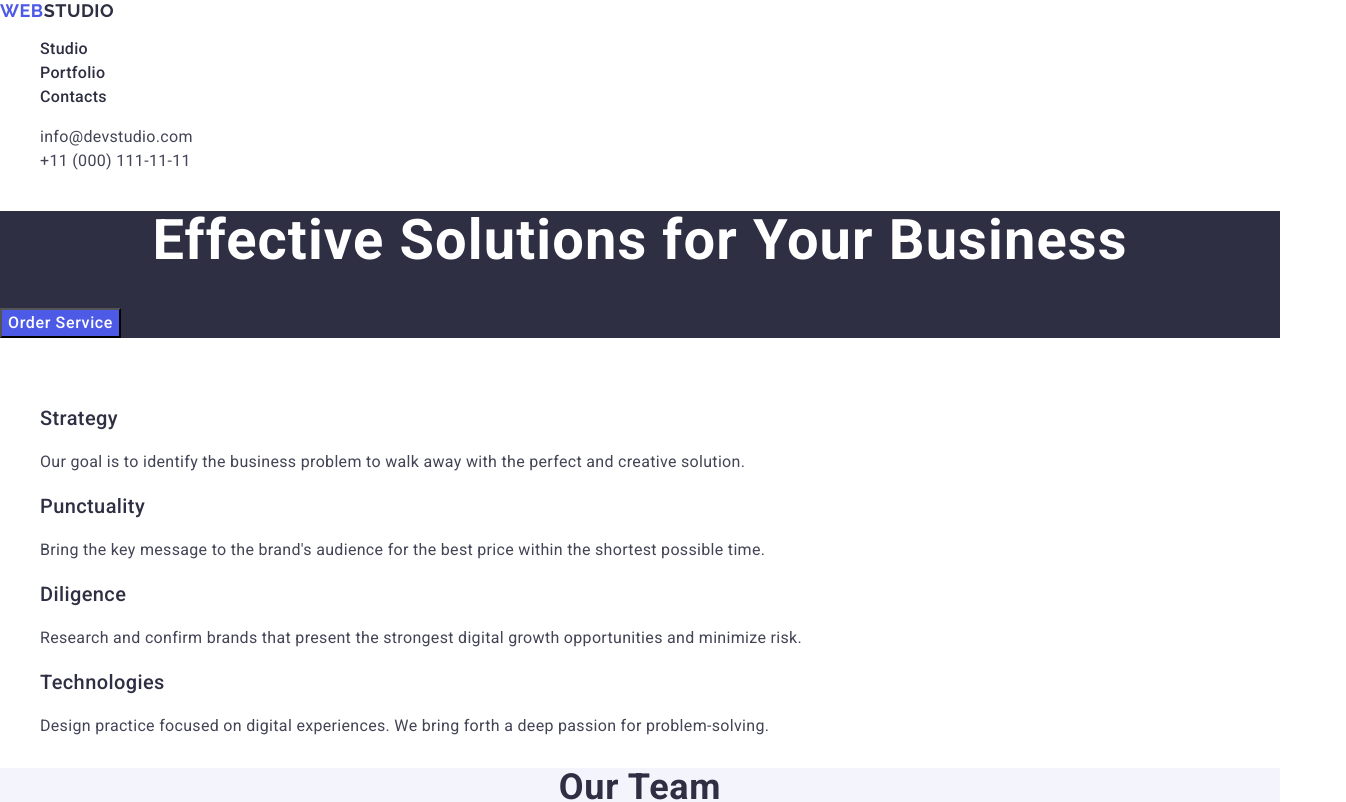
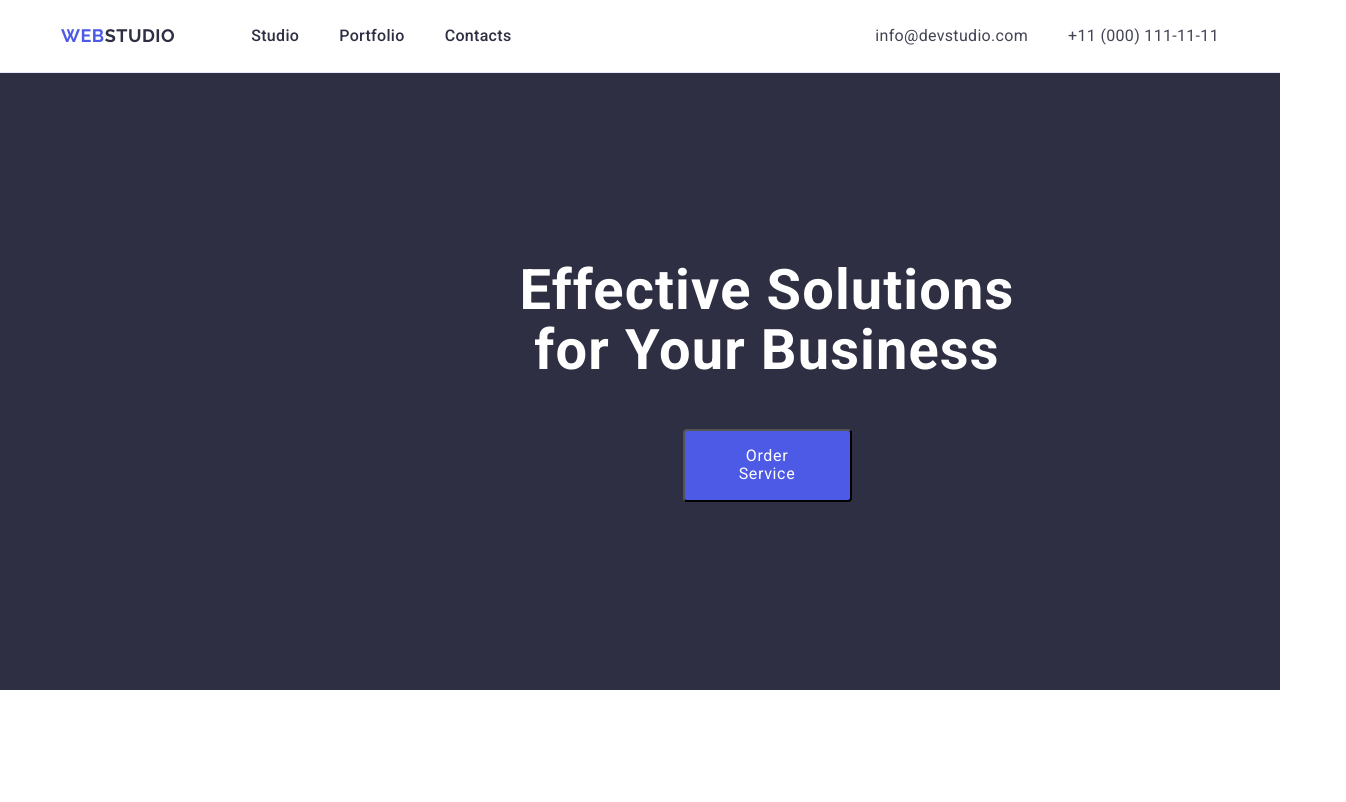
Before and after one commit to TatianaDan80/goit-markup-hw-03, a plain HTML site: page index.html in a window 1280 px wide. Shown: the top 802 px of the page, 1346 px wide, since content can reach past the window. Drawn offline with nearby package versions, Linux system fonts and the light colour scheme.

Commit message:
btn/port-ttl

```diff
--- a/css/styles.css
+++ b/css/styles.css
@@ -4,6 +4,16 @@ body {
   background-color: #fff;
 }
 
+p,
+h1,
+h2,
+h3,
+h4,
+h5,
+h6 {
+  margin-top: 0;
+  margin-bottom: 0;
+}
 a {
   text-decoration: none;
 }
@@ -11,6 +21,30 @@ a {
 ul,
 ol {
   list-style: none;
+  margin-top: 0;
+  margin-bottom: 0;
+  margin-left: 0;
+  padding: 0;
+  margin: 0;
+}
+.container {
+  width: 1158px;
+  padding-left: 0 15px;
+  margin: 0 auto;
+}
+
+.header {
+  border-bottom: 1px solid #e7e9fc;
+}
+
+.header-container {
+  display: flex;
+  align-items: center;
+}
+
+.navigation {
+  display: flex;
+  align-items: center;
 }
 
 .logo {
@@ -21,10 +55,16 @@ ol {
   letter-spacing: 0.03em;
   text-transform: uppercase;
   color: #4d5ae5;
+  margin-right: 76px;
 }
 
 .logo-part {
   color: #2e2f42;
+}
+
+.nav-list {
+  display: flex;
+  gap: 40px;
 }
 
 .nav-link {
@@ -34,6 +74,8 @@ ol {
   line-height: 150%;
   letter-spacing: 0.02em;
   color: #2e2f42;
+  padding: 24px 0;
+  display: block;
 }
 
 .nav-link:hover,
@@ -43,6 +85,12 @@ ol {
 
 .address {
   font-style: normal;
+  margin-left: auto;
+}
+
+.adres-list {
+  display: flex;
+  gap: 40px;
 }
 
 .adress-link {
@@ -57,10 +105,14 @@ ol {
   color: #404bbf;
 }
 
+.img {
+  display: ;
+}
 /*-----hero------*/
 
 .hero {
   background-color: #2e2f42;
+  padding: 188px 472px 188px 188px;
 }
 
 .hero-title {
@@ -71,20 +123,25 @@ ol {
   letter-spacing: 0.02em;
   text-align: center;
   color: #fff;
+  margin: auto;
+  max-width: 496px;
+  margin-bottom: 48px;
 }
 
 button {
   cursor: pointer;
+  border-radius: 4px;
+  width: 169px;
+  background: #4d5ae5;
+  font: "Roboto";
+  letter-spacing: 0.04em;
+  color: #fff;
+  padding: 16px 32px 16px 32px;
+  display: block;
+  margin: 0 auto;
 }
 
 .hero-btn {
-  font-family: "Roboto", sans-serif;
-  font-weight: 500;
-  font-size: 16px;
-  line-height: 150%;
-  letter-spacing: 0.04em;
-  color: #fff;
-  background: #4d5ae5;
 }
 
 .hero-btn:hover,
@@ -99,13 +156,23 @@ button {
   white-space: nowrap;
 }
 
+.section {
+  padding-top: 120px;
+  padding-bottom: 120px;
+}
+
 /*----features--------*/
 
 .features {
   background-color: #fff;
+  padding-top: 120px;
+  padding-bottom: 120px;
+  display: flex;
+  gap: 24px;
 }
 
 .features-item {
+  width: calc((100%-3 * 24px) / 4);
 }
 
 .features-subtitle {
@@ -138,15 +205,23 @@ button {
   letter-spacing: 0.02em;
   text-align: center;
   color: #2e2f42;
+  border-bottom: 72px;
 }
 
 .portfolio-imag {
+  display: flex;
+  row-gap: 24px;
+  width: calc((100% -3 * 24px) / 4);
+  border-radius: 0 0 4px 4px;
 }
 
 .portfolio-img-list {
   background: #fff;
+  margin: auto;
+  margin-bottom: 32px;
 }
 .test-image {
+  margin: auto;
 }
 
 .portfolio-name {
@@ -155,6 +230,7 @@ button {
   line-height: 120%;
   letter-spacing: 0.02em;
   color: #2e2f42;
+  text-align: center;
 }
 
 .portfolio-name-text {
@@ -163,6 +239,7 @@ button {
   line-height: 150%;
   letter-spacing: 0.02em;
   color: #434455;
+  text-align: center;
 }
 
 /*-----funktional--------*/
--- a/index.html
+++ b/index.html
@@ -1,6 +1,7 @@
 <!DOCTYPE html>
 <html lang="en">
   <head>
+    <div class="container">
       <meta charset="UTF-8" />
       <meta name="viewport" content="width=device-width, initial-scale=1.0" />
       <title>Document</title>
@@ -13,27 +14,29 @@
       />
       <link
         rel="stylesheet"
-      href="https://cdnjs.cloudflare.com/ajax/libs/normalize/8.0.1/normalize.min.css"
-      integrity="sha512-NhSC1YmyruXifcj/KFRWoC561YpHpc5Jtzgvbuzx5VozKpWvQ+4nXhPdFgmx8xqexRcpAglTj9sIBWINXa8x5w=="
+        href="https://cdnjs.cloudflare.com/ajax/libs/modern-normalize/2.0.0/modern-normalize.min.css"
+        integrity="sha512-4xo8blKMVCiXpTaLzQSLSw3KFOVPWhm/TRtuPVc4WG6kUgjH6J03IBuG7JZPkcWMxJ5huwaBpOpnwYElP/m6wg=="
         crossorigin="anonymous"
         referrerpolicy="no-referrer"
       />
       <link rel="stylesheet" href="./css/styles.css" />
+    </div>
   </head>
   <body>
-    <header>
-      <nav>
+    <header class="header">
+      <div class="container header-container">
+        <nav class="navigation">
           <a href="./index.html" class="logo"
             >Web<span class="logo-part">Studio</span></a
           >
-        <ul>
+          <ul class="nav-list">
             <li><a class="nav-link" href="./index.html">Studio</a></li>
             <li><a class="nav-link" href="">Portfolio</a></li>
             <li><a class="nav-link" href="">Contacts</a></li>
           </ul>
         </nav>
         <address class="address">
-        <ul>
+          <ul class="adres-list">
             <li>
               <a class="adress-link" href="mailto:info@devstudio.com"
                 >info@devstudio.com</a
@@ -46,20 +49,24 @@
             </li>
           </ul>
         </address>
+      </div>
     </header>
     <main>
       <section class="hero">
+        <div class="container">
           <h1 class="hero-title">Effective Solutions for Your Business</h1>
           <button type="button" class="hero-btn">Order Service</button>
+        </div>
       </section>
-      <section class="features">
+      <section class="features section">
+        <div class="container">
           <h2 class="visually-hidden">Advantages</h2>
           <ul class="features">
             <li class="features-item">
               <h3 class="features-subtitle">Strategy</h3>
               <p class="features-item-title">
-              Our goal is to identify the business problem to walk away with the
-              perfect and creative solution.
+                Our goal is to identify the business problem to walk away with
+                the perfect and creative solution.
               </p>
             </li>
             <li class="features-item">
@@ -84,8 +91,10 @@
               </p>
             </li>
           </ul>
+        </div>
       </section>
-      <section class="portfolio">
+      <section class="portfolio section">
+        <div class="container">
           <h2 class="portfolio-title">Our Team</h2>
           <ul class="portfolio-imag">
             <li class="portfolio-img-list">
@@ -125,8 +134,10 @@
               <p class="portfolio-name-text">UI Designer</p>
             </li>
           </ul>
+        </div>
       </section>
-      <section class="funkcional">
+      <section class="funkcional section">
+        <div class="container">
           <h2 class="funkcional-title">Our Portfolio</h2>
           <ul class="funkcional-menu">
             <li class="funkcional-menu-list">
@@ -190,16 +201,19 @@
               <p class="funkcional-menu-list-text">Marketing</p>
             </li>
           </ul>
+        </div>
       </section>
     </main>
     <footer class="footer-f">
+      <div class="container">
         <a class="logo" href="./index.html"
           >Web<span class="logo-ft">Studio</span></a
         >
         <p class="footer-f-tx">
-        Increase the flow of customers and sales for your business with digital
-        marketing & growth solutions.
+          Increase the flow of customers and sales for your business with
+          digital marketing & growth solutions.
         </p>
+      </div>
     </footer>
   </body>
 </html>
```
Lines whose indentation alone changed are shown as unchanged.
